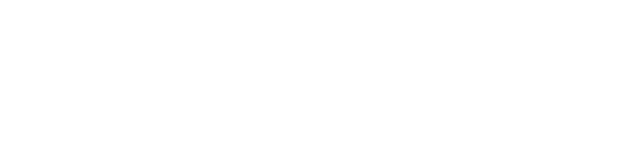
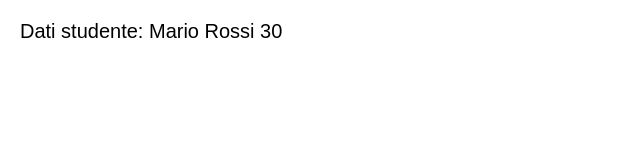
Before and after one commit to marcoche88/js-oggetti-studenti, a plain HTML site: page index.html in a window 1280 px wide. Shown: the whole page, without its empty margins (0-640 px from the left). Drawn offline with Linux system fonts and the light colour scheme.

Commit message:
script ES1

```diff
--- a/css/style.css
+++ b/css/style.css
@@ -0,0 +1,14 @@
+* {
+    margin: 0;
+    padding: 0;
+    box-sizing: border-box;
+}
+
+body {
+    font-family: sans-serif;
+}
+
+p {
+    margin: 20px;
+    font-size: 20px;
+}
--- a/index.html
+++ b/index.html
@@ -10,7 +10,7 @@
 </head>
 
 <body>
-
+    <p id="object-student"></p>
     <script src="./js/script.js"></script>
 </body>
 
--- a/js/script.js
+++ b/js/script.js
@@ -8,3 +8,28 @@ Ciclare su tutti gli studenti e stampare per ognuno di essi, nome e cognome.
 Dare la possibilità all’utente, attraverso 3 prompt(),
 di aggiungere un nuovo oggetto studente inserendo nell’ordine: nome, cognome e età.
 */
+
+// ESERCIZIO 1
+/*
+1- creare oggetto studente
+2- stampare tutte le proprietà dell'oggetto studente
+*/
+
+// creazione oggetto studente con proprietà: nome, cognome e età
+var student = {
+    firstName: "Mario",
+    lastName: "Rossi",
+    age: 30,
+}
+
+console.table(student);
+
+// stampa singole proprietà dell'oggetto con un ciclo for-in
+var objectDisplay = document.getElementById("object-student");
+var studentProperty = "Dati studente: ";
+
+for (var key in student) {
+    studentProperty += student[key] + " ";
+}
+
+objectDisplay.innerHTML = studentProperty;
```
